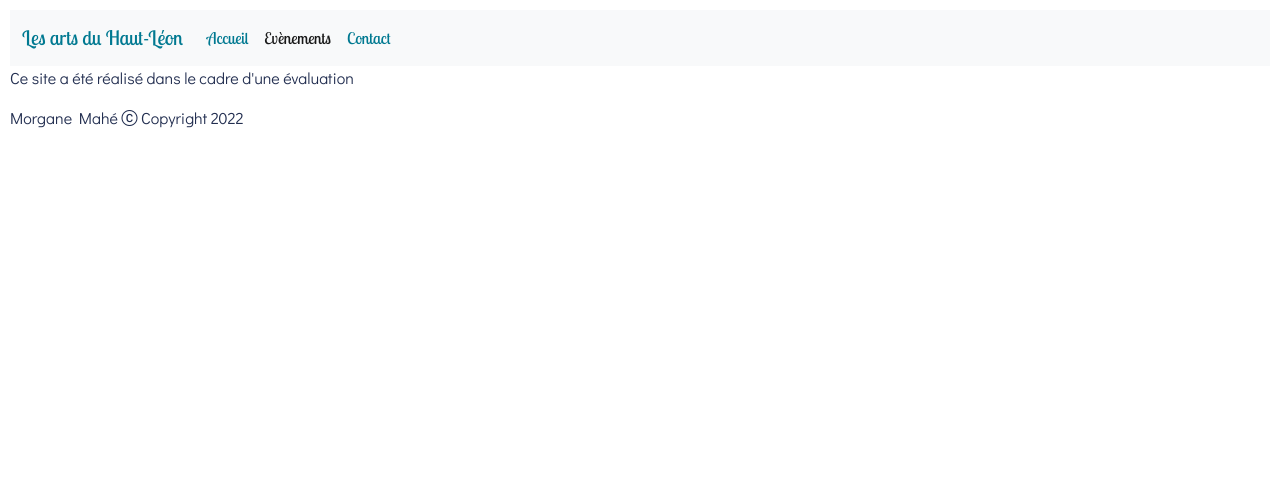
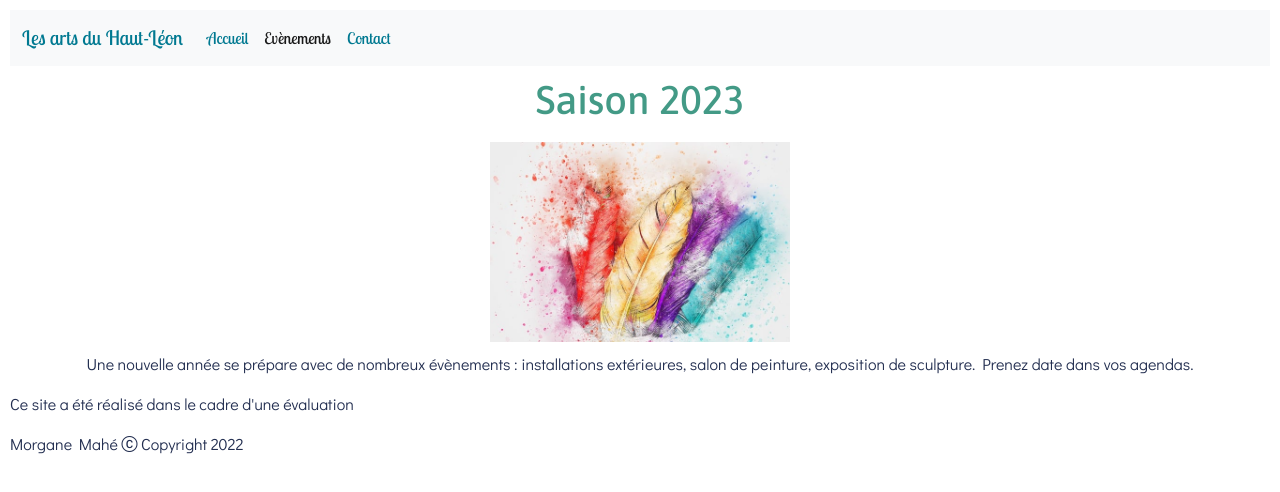
Before and after one commit to Maea-M/evalHTMLCSSBS, a plain HTML site: page evenement.html in a window 1280 px wide. Drawn offline with nearby package versions, Linux system fonts and the light colour scheme.

Commit message:
add first section in evenement.html

```diff
--- a/evenement.html
+++ b/evenement.html
@@ -38,6 +38,14 @@
     <!-- End Header-->
 
     <!-- Start Main-->
+    <!--Start First section-->
+    <div class="contain">
+        <h1>Saison 2023</h1>
+        <img src="images/feathers.jpg" alt="plumes" class="paint">
+        <p>Une nouvelle année se prépare avec de nombreux évènements : installations extérieures, salon de peinture, exposition de sculpture. Prenez date dans vos agendas.</p>
+    </div>
+    <!--End First section-->
+
     <!-- End Main-->
 
     <!--Start Footer-->
```
